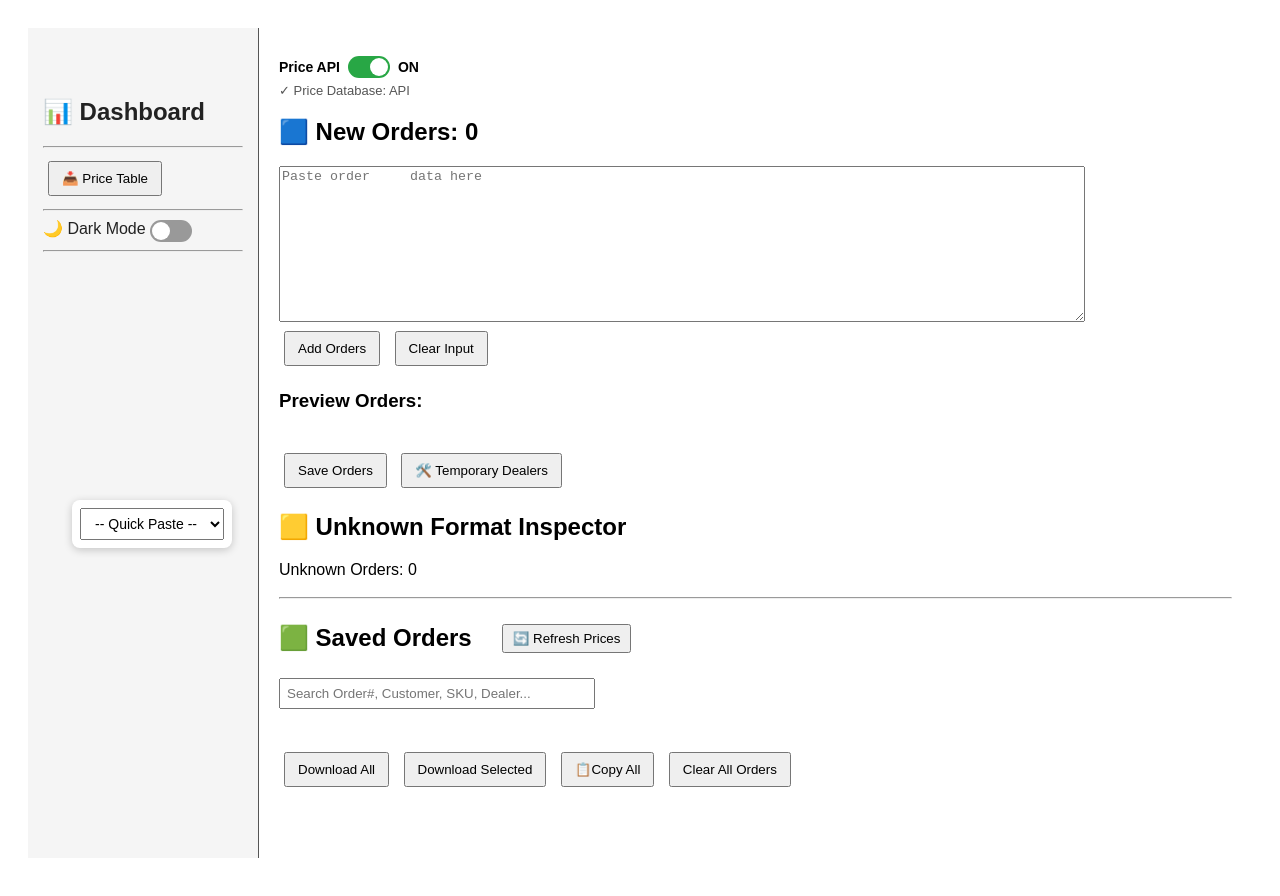
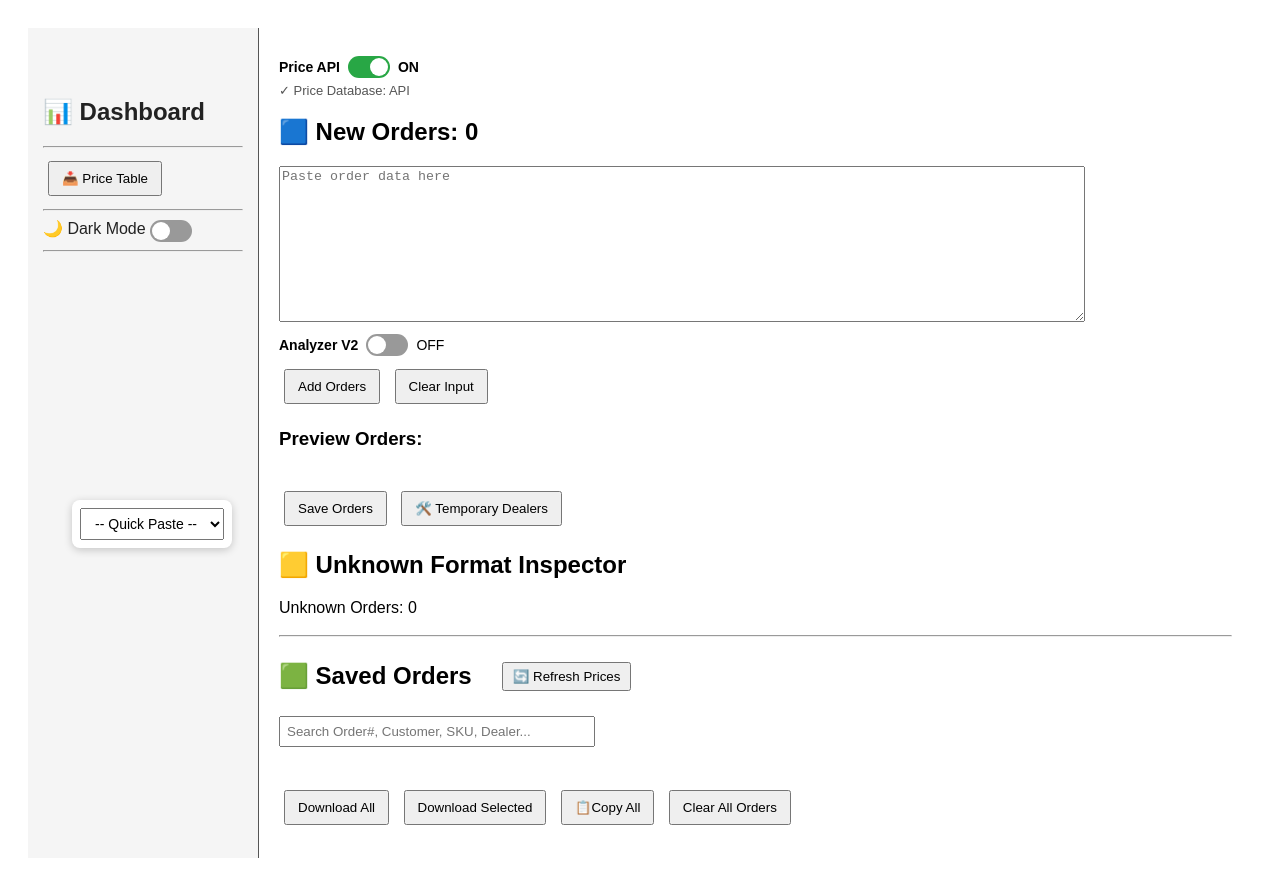
Before and after one commit to J1286/dshiper, a plain HTML site: page index.html in a window 1280 px wide. Drawn offline with Linux system fonts and the light colour scheme.

Commit message:
Update index.html

```diff
--- a/index.html
+++ b/index.html
@@ -111,9 +111,22 @@
       </div>
 
       <h2>🟦 New Orders: <span id="newOrdersCount">0</span></h2>
-      <textarea id="input" rows="10" placeholder="Paste order 	data here"></textarea><br>
+      <textarea id="input" rows="10" placeholder="Paste order data here"></textarea><br>
+
+      <!-- Analyzer V2 Toggle -->
+      <div class="price-source-row" style="margin: 8px 0;">
+        <span class="price-source-label">Analyzer V2</span>
+
+        <label class="price-toggle">
+          <input type="checkbox" id="analyzerV2Toggle">
+          <span class="price-toggle-slider"></span>
+        </label>
+
+        <span id="analyzerV2Label">OFF</span>
+      </div>
 
       <button onclick="addOrders()">Add Orders</button>
+
       <button onclick="clearPreview()">Clear Input</button>
 
       <!-- Preview Orders -->
```
